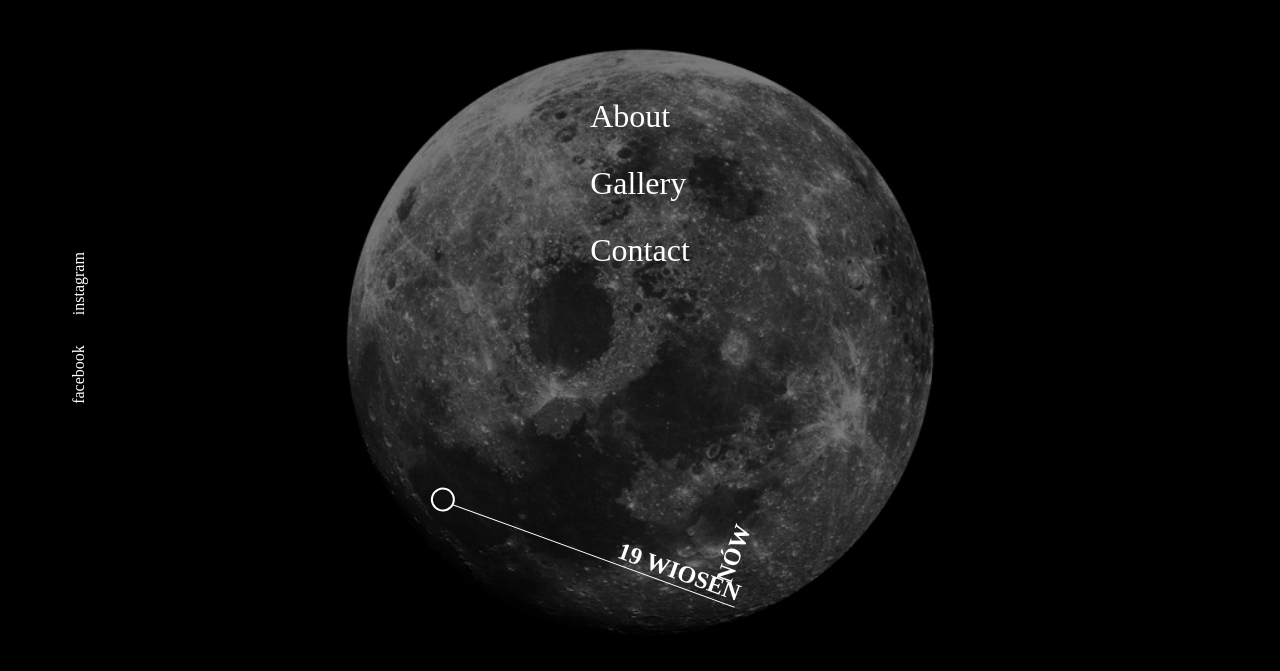
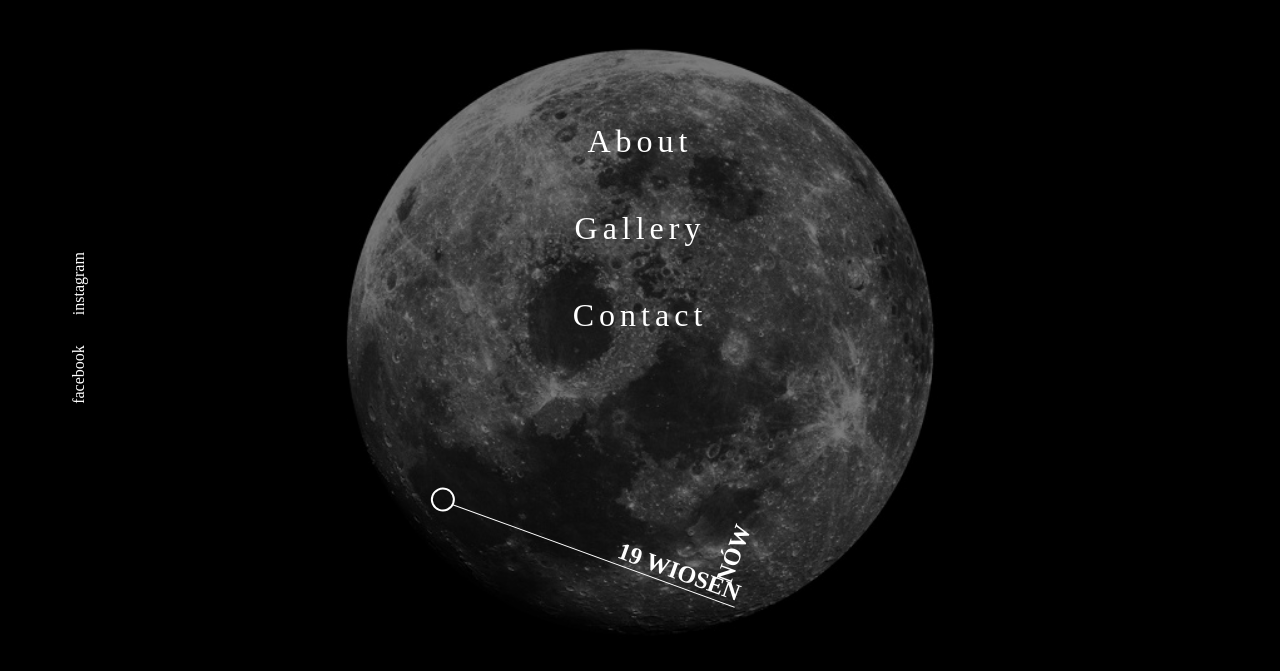
Before and after one commit to Capoverde/w19_parcel, a website built with Parcel: page src/index.html in a window 1280 px wide. Both pictures are taken after a click on the element 1196 px from the left and 30 px from the top of the page. Shown: the part 57-728 px from the top of the page. Built offline with nearby package versions, Linux system fonts and the light colour scheme.

Commit message:
poprawki w navigacji

```diff
--- a/src/scss/partials/_nav.scss
+++ b/src/scss/partials/_nav.scss
@@ -8,12 +8,21 @@
 
 
   &__list{
-    margin-top:10%;
+    margin-top:0%;
     visibility:hidden;
+    // outline:1px solid red;
+    width:50%;
+    height:500px;
+    display:flex;
+    justify-content:center;
+    align-items:center;
+    flex-direction:column;
+
     &--item{
-      padding-top: 30px;
+      padding-top: 50px;
       text-transform:capitalize;
       font-size: 2em;
+      letter-spacing: 5px;
       &--link{
       }
     }
@@ -54,6 +63,5 @@
 
 
 .menuListToggle{
-  margin-top: 10%;
   visibility:visible;
 }
```
